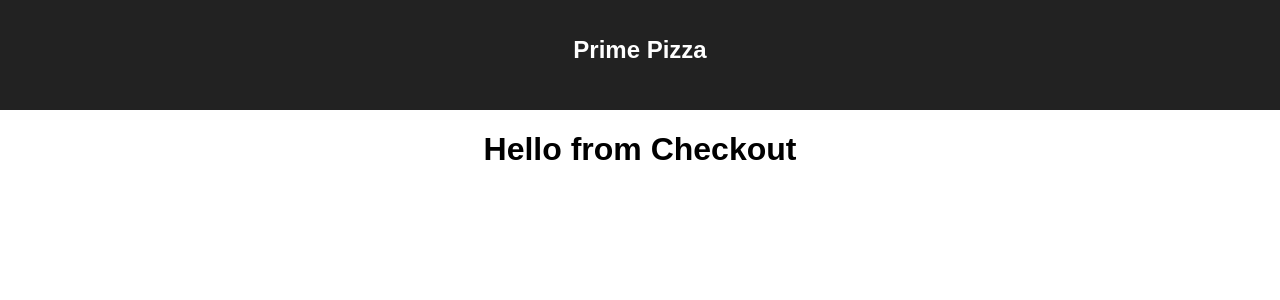
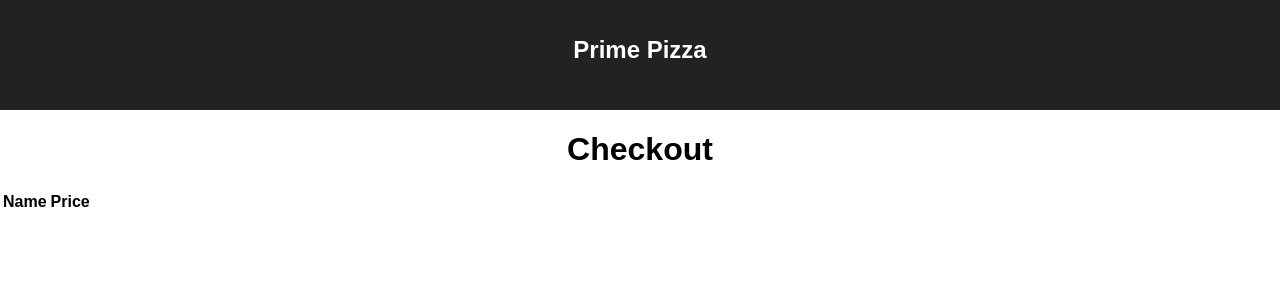
Before and after one commit to julianbooher/redux-pizza-parlor, a React (Create React App) app: page /#/checkout in a window 1280 px wide. Shown: the top 300 px of the page. Built offline with nearby package versions, Linux system fonts and the light colour scheme.

Commit message:
checkout page working

```diff
--- a/src/components/Checkout/Checkout.js
+++ b/src/components/Checkout/Checkout.js
@@ -8,11 +8,50 @@ class Checkout extends Component {
 
     render() {
         return (
-            // Render contact info to DOM using customerInfo
-            // Render table of pizzas to DOM using checkoutReducer.
+
+
             // JIMS PIZZA PHOTO IN HERE AND EVERYWHERE
+
             <div>
-                <h1>Hello from Checkout</h1>
+
+                <h1>Checkout</h1>
+            <p>
+                {this.props.reduxState.customerInfoReducer.name}
+            </p>
+            <p>
+                {this.props.reduxState.customerInfoReducer.address}
+            </p>
+            <p>
+                {this.props.reduxState.customerInfoReducer.city} {this.props.reduxState.customerInfoReducer.zip}
+            </p>
+            <p>
+                {this.props.reduxState.customerInfoReducer.type}
+            </p>
+                <table>
+                    <thead>
+                        <tr>
+                            <th>Name</th>
+                            <th>Price</th>
+                        </tr>
+                    </thead>
+
+                    <tbody>
+                        {this.props.reduxState.checkoutReducer.map( (pizza, i) => {
+                            return (
+                                <tr key={i}>
+                                    <td>
+                                        {pizza.name}
+                                    </td>
+                                    <td>
+                                        {pizza.price}
+                                    </td>
+                                </tr>
+                            )
+                        })
+                        }
+                    </tbody>
+                </table>
+
             </div>
         )
     }
--- a/src/components/CustomerInfo/CustomerInfo.js
+++ b/src/components/CustomerInfo/CustomerInfo.js
@@ -36,7 +36,7 @@ class CustomerInfo extends Component {
     render() {
         return (
             <div>
-                {JSON.stringify(this.state.newCustomer)}
+
                 <form onSubmit={this.addNewCustomer}>
                     <input required placeholder="Name"
                         value={this.state.newCustomer.name}
--- a/src/index.js
+++ b/src/index.js
@@ -26,7 +26,7 @@ const checkoutReducer = (state = [], action) => {
 const customerInfoReducer = (state = [], action) => {
     //TODO action types
     if(action.type === 'ADD_NEW_CUSTOMER'){
-        return [action.payload];
+        return action.payload;
     }
     return state
 };
```
